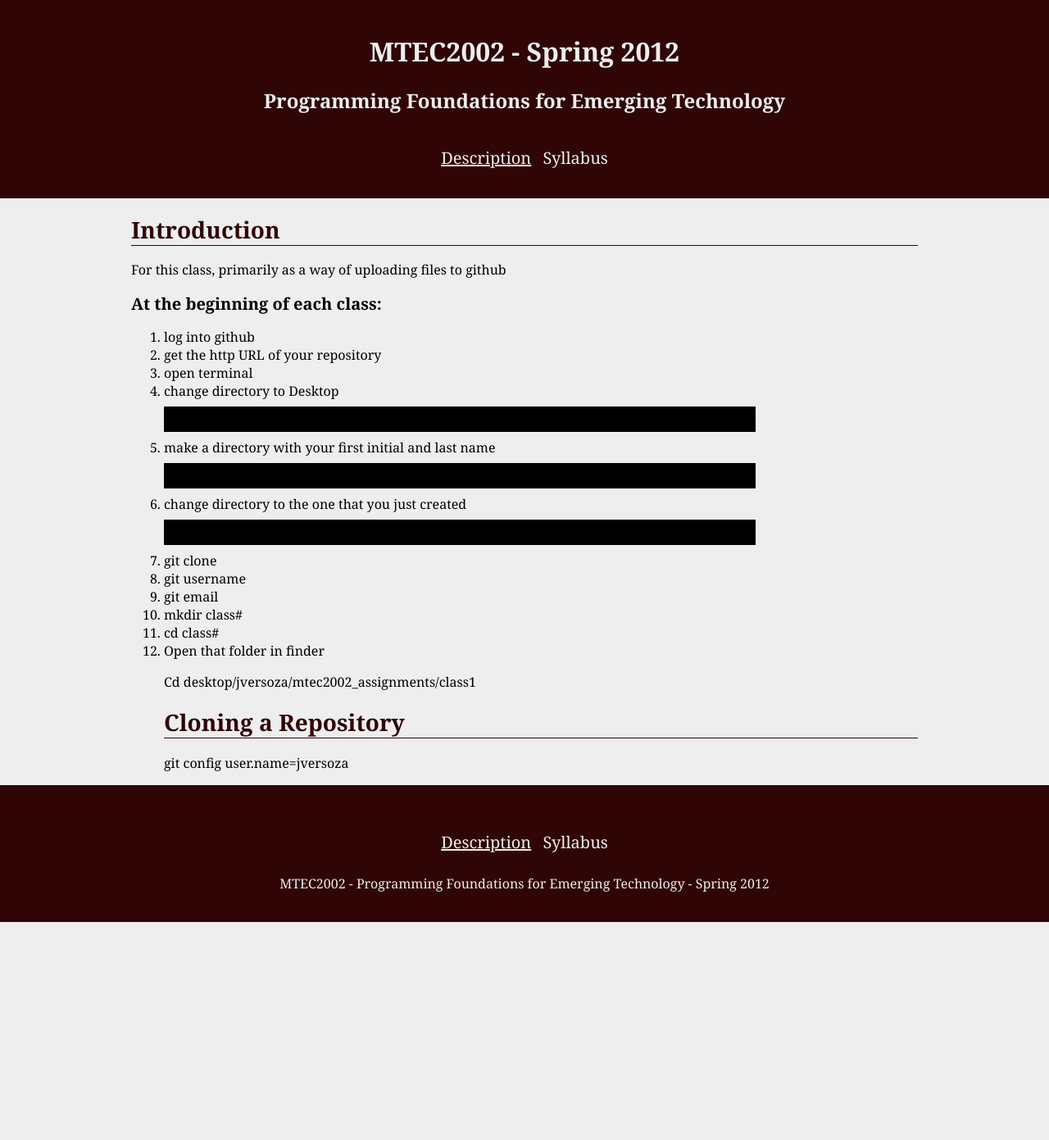
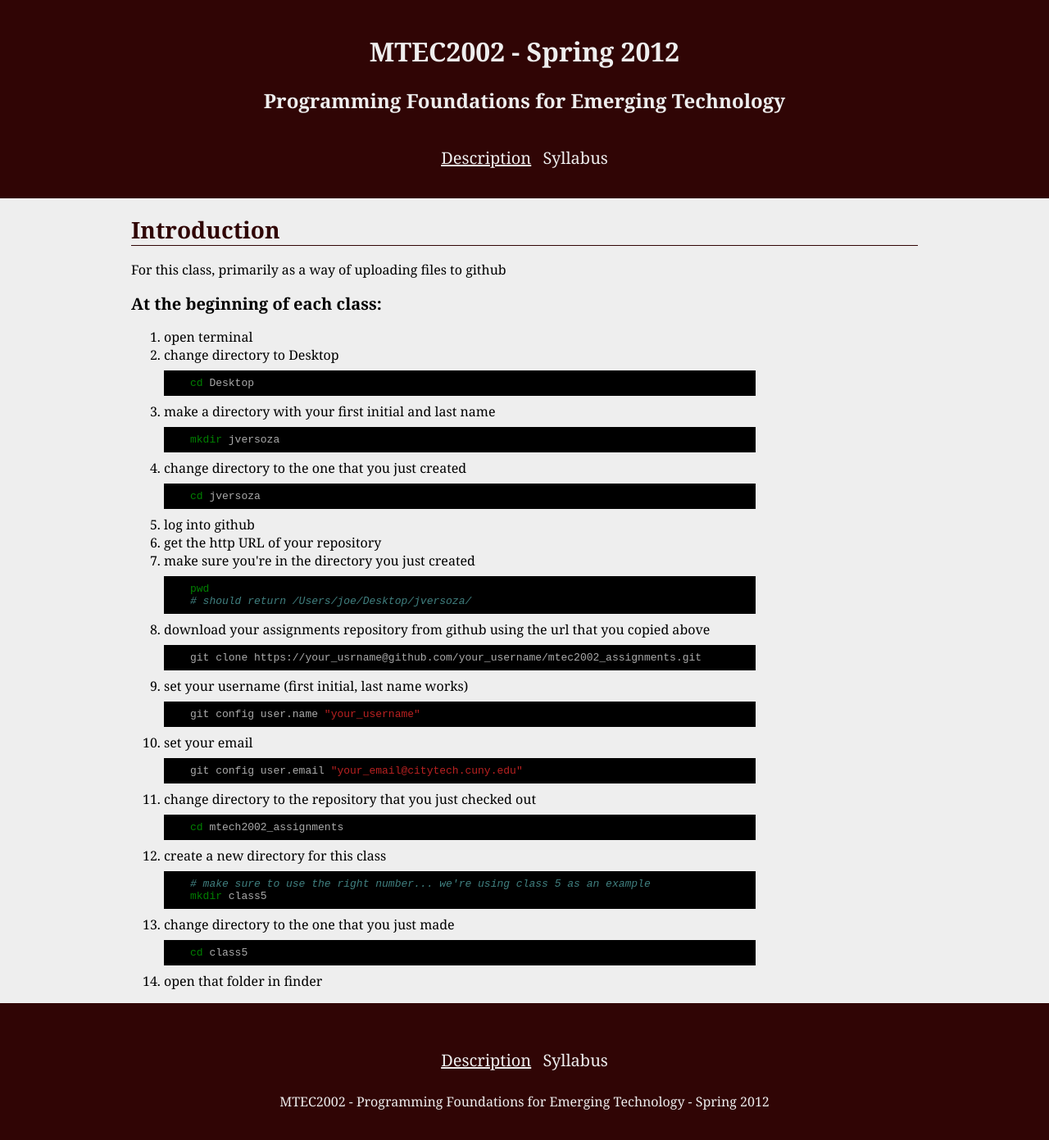
Before and after one commit to jversoza/MTEC2002, a Jekyll site: the page built from git.html, in a window 1280 px wide. Shown: the whole page at 82% size. Built offline with Jekyll 4.4.1, drawn with Linux system fonts in a browser that asks for light colours; before the commit the page ends 1125 px from its top, so only the background shows below that.

Commit message:
added instructions for beginning of class

```diff
--- a/git.html
+++ b/git.html
@@ -7,28 +7,60 @@ nav-state: index
 For this class, primarily as a way of uploading files to github
 <h2>At the beginning of each class:</h2>
 <ol>
+<li>open terminal</li>
+<li>change directory to Desktop
+{% highlight bash %}
+cd Desktop
+{% endhighlight %}
+</li>
+<li>make a directory with your first initial and last name
+{% highlight bash %}
+mkdir jversoza
+{% endhighlight %}
+</li>
+<li>change directory to the one that you just created
+{% highlight bash %}
+cd jversoza
+{% endhighlight %}
+</li>
 <li>log into github</li>
 <li>get the http URL of your repository</li>
-<li>open terminal</li>
-<li>change directory to Desktop
-{% highlight pycon %}cd Desktop{% endhighlight %}
+<li> make sure you're in the directory you just created
+{% highlight bash %}
+pwd
+# should return /Users/joe/Desktop/jversoza/
+{% endhighlight %}
 </li>
-<li>make a directory with your first initial and last name
-{% highlight pycon %}mkdir jversoza{% endhighlight %}
+<li>download your assignments repository from github using the url that you copied above
+{% highlight bash %}
+git clone https://your_usrname@github.com/your_username/mtec2002_assignments.git
+{% endhighlight %}
 </li>
-<li>change directory to the one that you just created
-{% highlight pycon %}cd jversoza{% endhighlight %}
+<li>set your username (first initial, last name works)
+{% highlight bash %}
+git config user.name "your_username"
+{% endhighlight %}
 </li>
-<li>git clone</li>
-<li>git username</li>
-<li>git email</li>
-<li>mkdir class#</li>
-<li>cd class#</li>
-<li>Open that folder in finder</li>
+<li> set your email
+{% highlight bash %}
+git config user.email "your_email@citytech.cuny.edu"
+{% endhighlight %}
+</li>
+<li> change directory to the repository that you just checked out
+{% highlight bash %}
+cd mtech2002_assignments
+{% endhighlight %}
+</li>
+<li> create a new directory for this class
+{% highlight bash %}
+# make sure to use the right number... we're using class 5 as an example
+mkdir class5
+{% endhighlight %}
+</li>
+<li> change directory to the one that you just made
+{% highlight bash %}
+cd class5
+{% endhighlight %}
+</li>
+<li>open that folder in finder</li>
 </ol>
-
-<ol>
-Cd desktop/jversoza/mtec2002_assignments/class1
-<h1>Cloning a Repository</h1>
-
-git config user.name=jversoza
--- a/resources/css/syntax.css
+++ b/resources/css/syntax.css
@@ -1,5 +1,6 @@
 .highlight > pre {
 	margin:0px;
+	color:#AAAAAA;
 }
 .highlight  {
 	margin: 0.5em 0 0.5em 0;
@@ -7,7 +8,9 @@
 	padding: 0.5em 0 0.5em 2em;
 	width: 75%;
 }
-
+.bash {
+	color:#AAAAAA;
+}
 .highlight .hll { background-color: #ffffcc }
 .highlight .c { color: #408080; font-style: italic } /* Comment */
 .highlight .err { border: 1px solid #FF0000 } /* Error */
```
